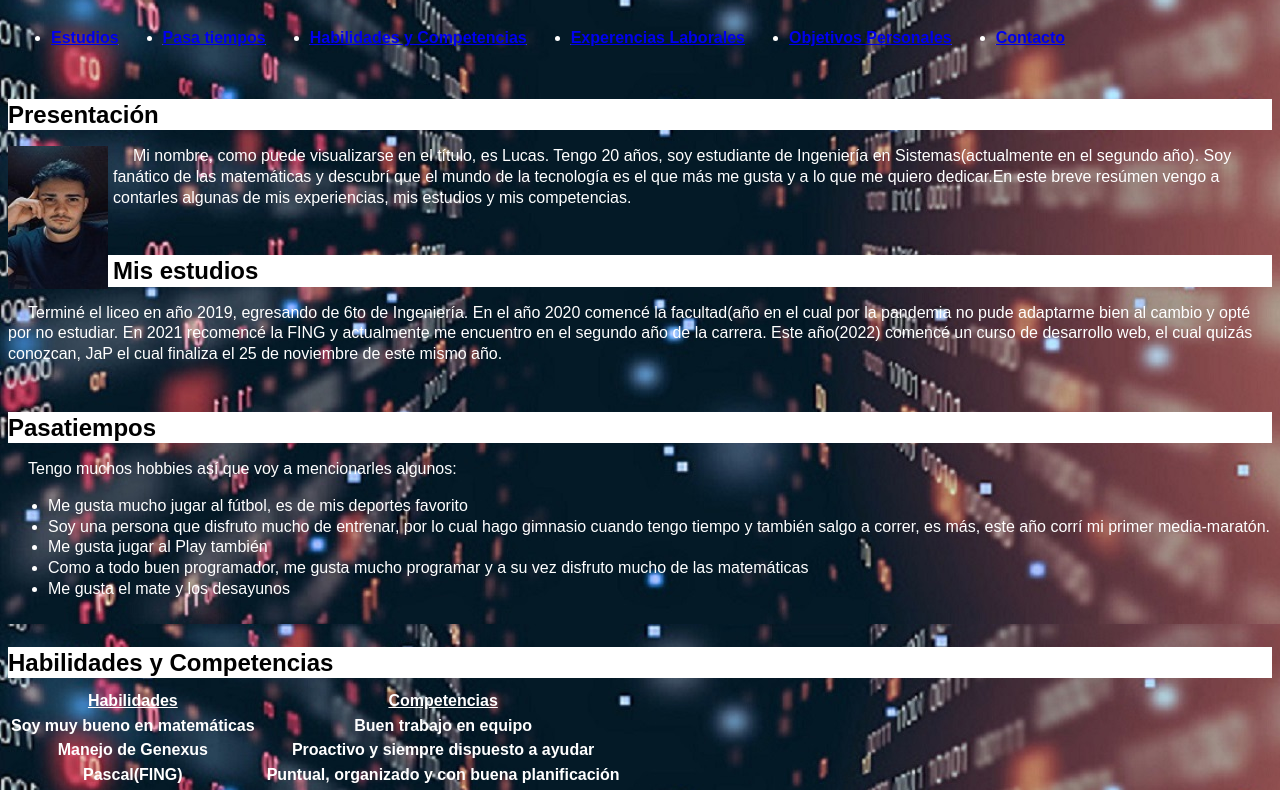
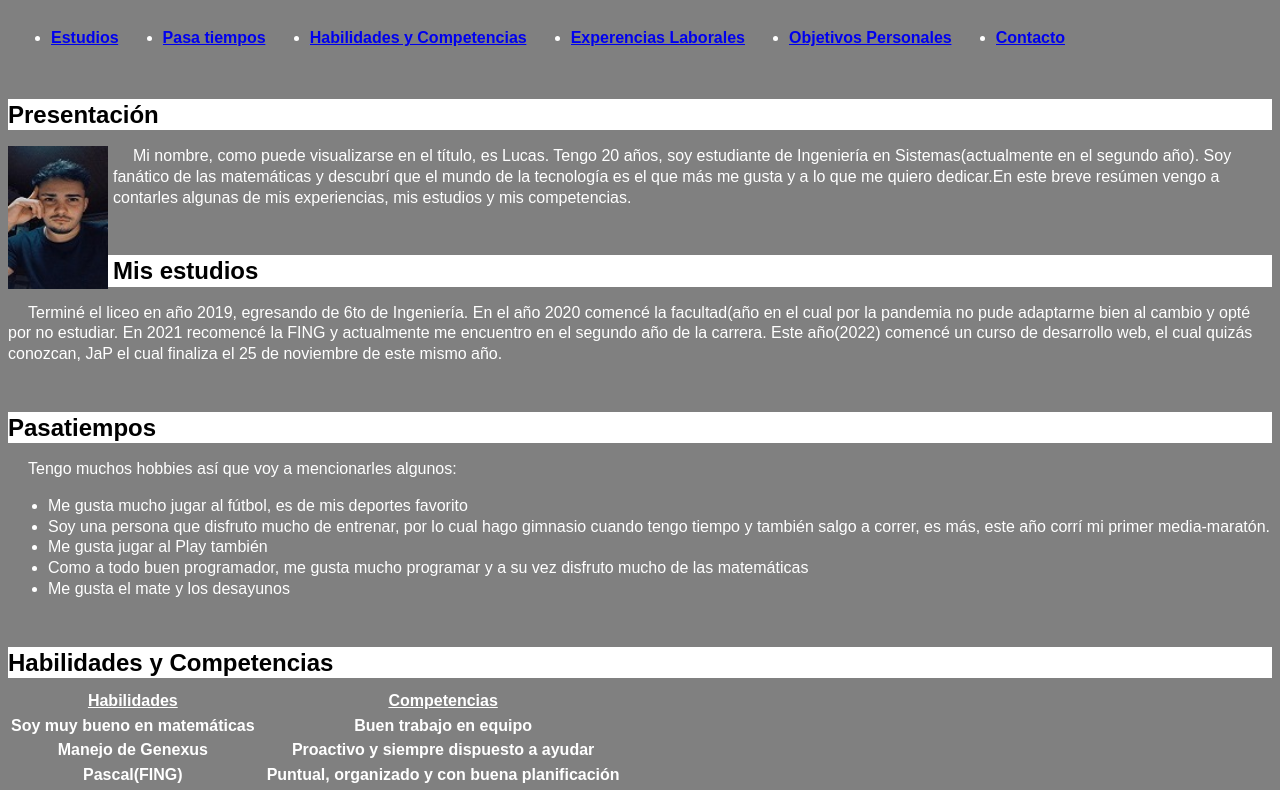
Before and after one commit to lucasal07/lucasal07.github.io, a plain HTML site: page index.html in a window 1280 px wide. Shown: the part 75-865 px from the top of the page. Drawn offline with Linux system fonts and the light colour scheme.

Commit message:
cambio de fondo

```diff
--- a/estilo.css
+++ b/estilo.css
@@ -1,5 +1,6 @@
 body {
     font: 1em/1.3 Arial, Helvetica, sans-serif;
+    background-color: gray;
 
 }
 
--- a/index.html
+++ b/index.html
@@ -8,7 +8,7 @@
     <script src="bienvenido.js" type="text/javascript"></script>
     <title>Mi Primer página personal</title>
 </head>
-<body background="Fondo.jpg">
+<body>
 
     <h1>Lucas Alonzo</h1>
     <table>
```
